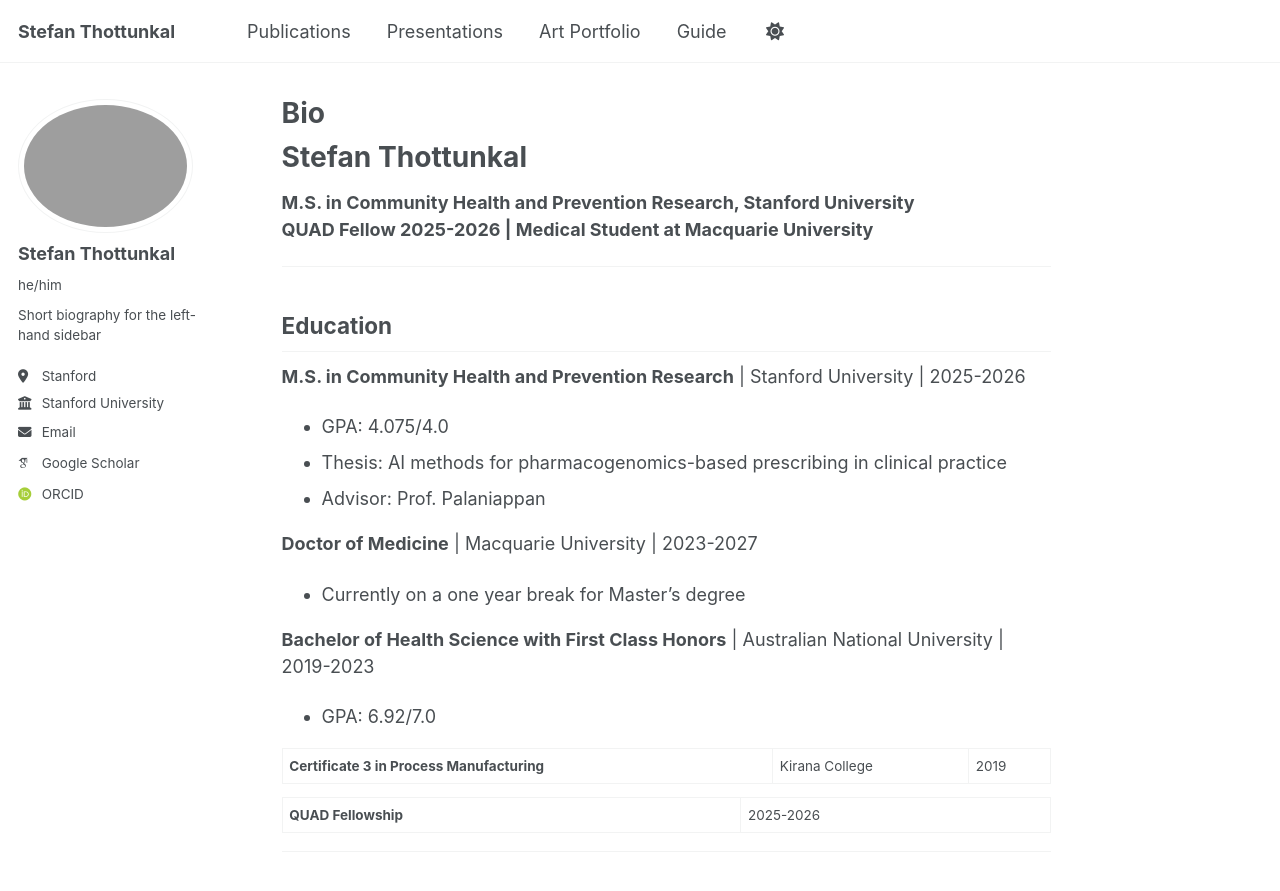
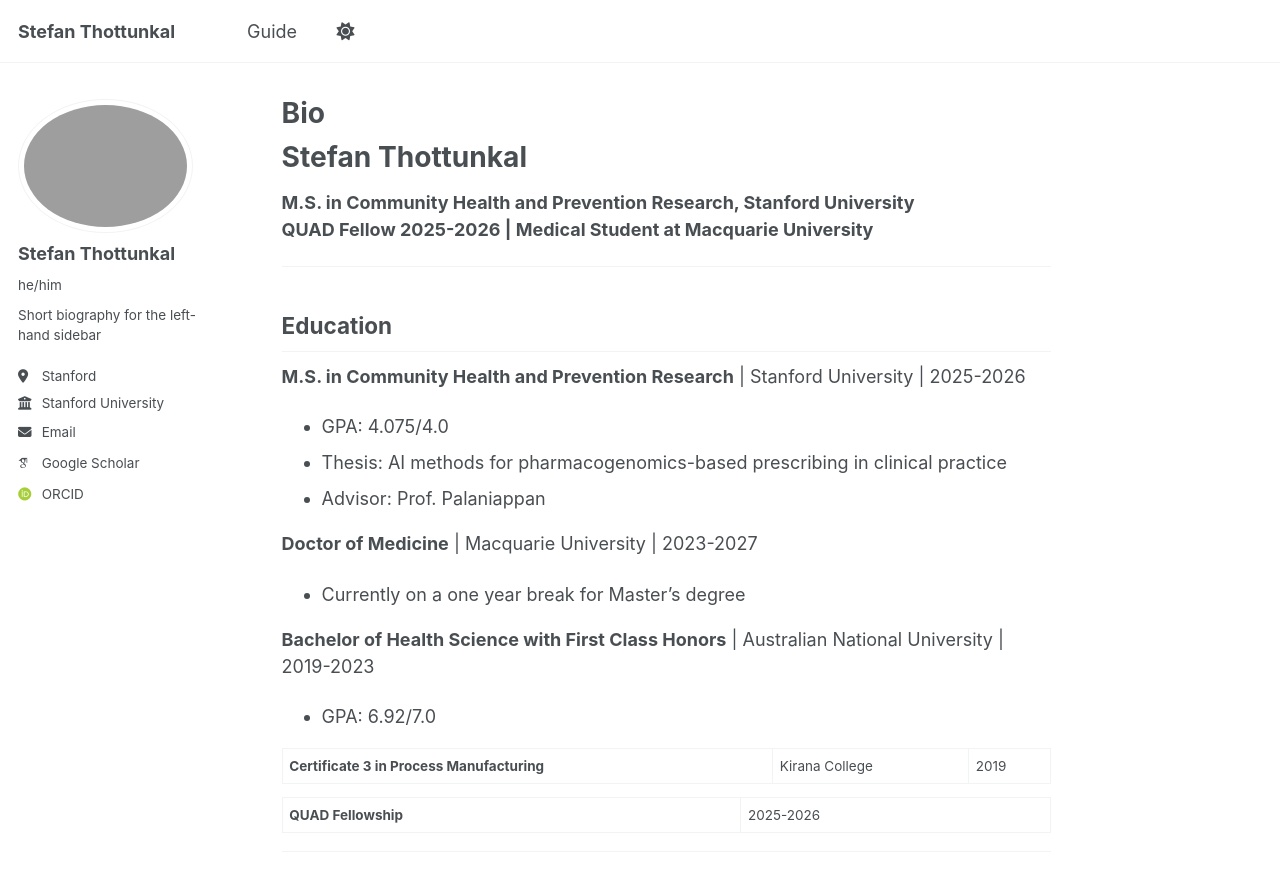
Before and after one commit to Stef-01/Stef-01, a Jekyll site: the page built from _pages/about.md, in a window 1280 px wide and 900 px high. Shown: the top 891 px of the window. Built offline with Jekyll 4.4.1, drawn with Linux system fonts in a browser that asks for light colours; some web fonts are replaced; a script that is not in the unit is left out.

Commit message:
Update navigation.yml

```diff
--- a/_data/navigation.yml
+++ b/_data/navigation.yml
@@ -8,14 +8,7 @@
 #      Markdown formatted page while the second is generated using JSON.
 
 main:
-  - title: "Publications"
-    url: /publications/
 
-  - title: "Presentations"
-    url: /talks/
-
-  - title: "Art Portfolio"
-    url: /portfolio/
 
   # - title: "CV"
   #   url: /cv-json/
```
